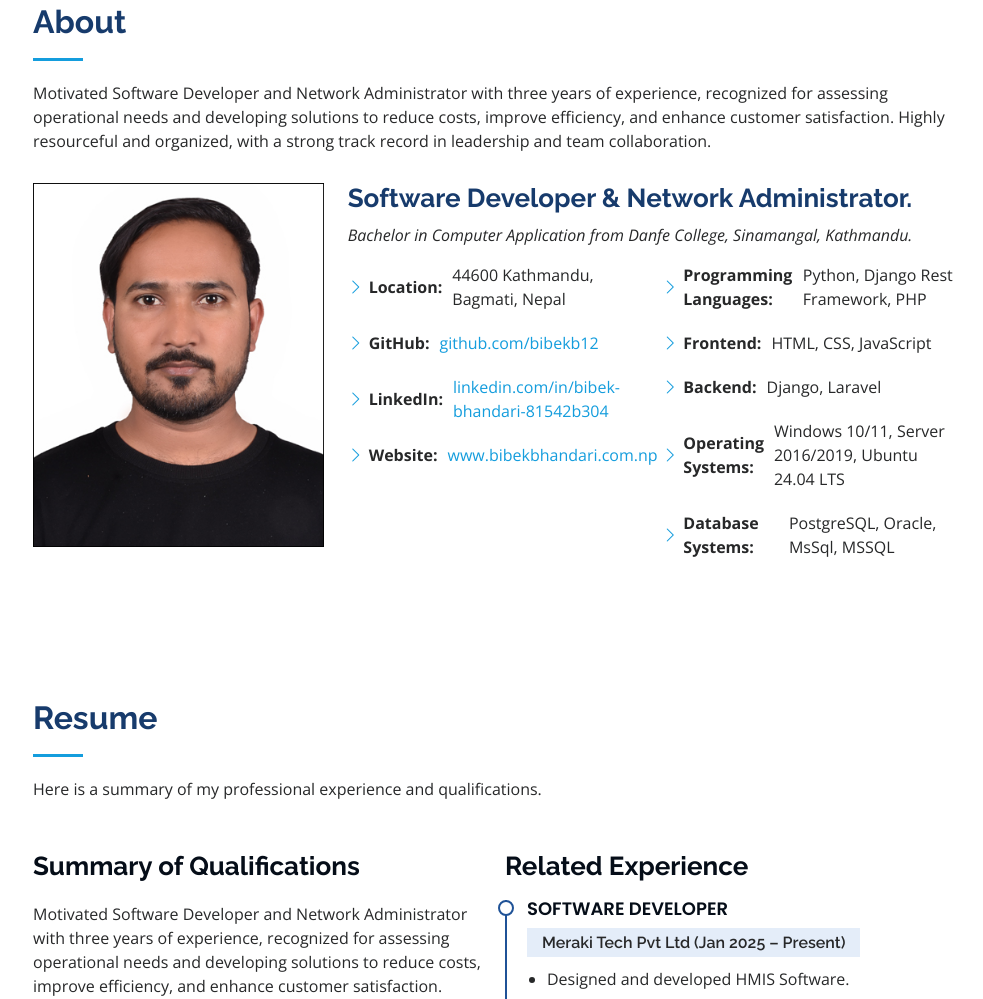
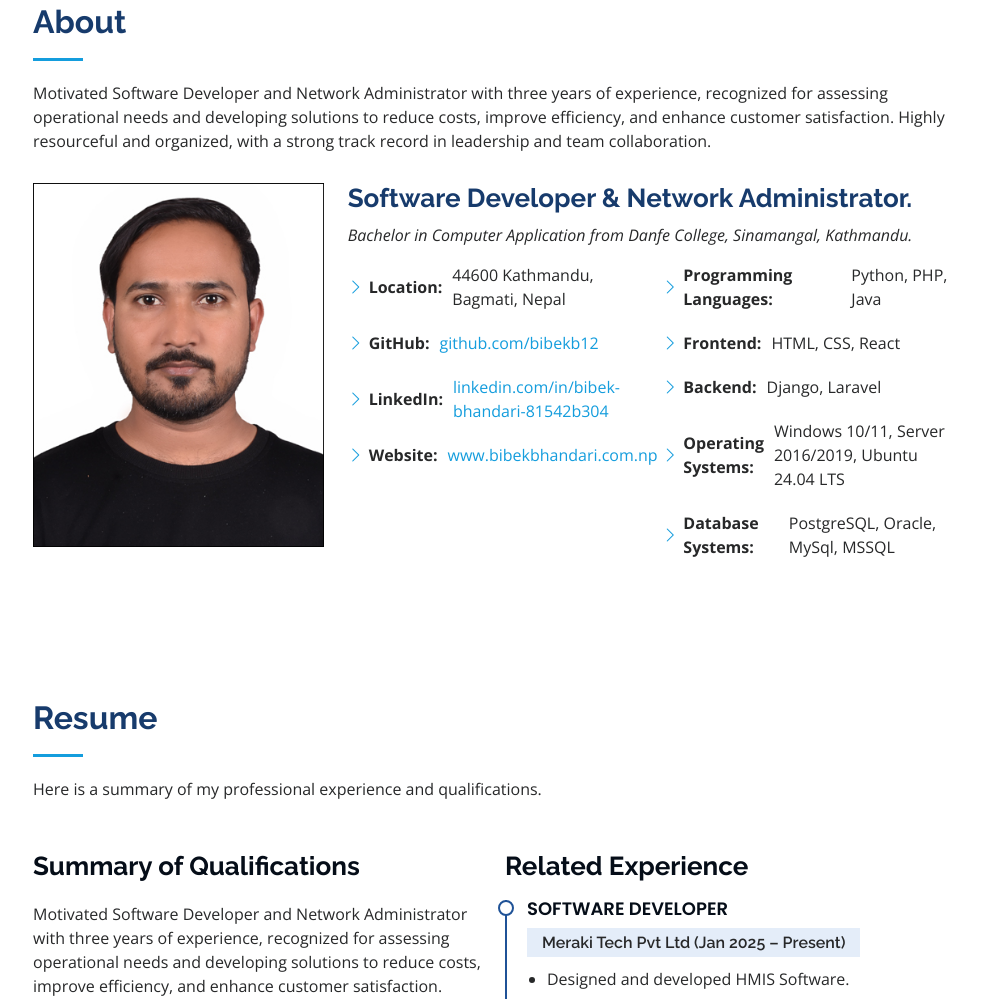
Before and after one commit to bibekb12/bibek, a plain HTML site: page index.html in a window 1280 px wide. Shown: the part 1069-2068 px from the top of the page, without its empty margins (297-1280 px from the left). Drawn offline with nearby package versions, Linux system fonts and the light colour scheme.

Commit message:
adjusted

```diff
--- a/assets/css/style.css
+++ b/assets/css/style.css
@@ -14,7 +14,7 @@
   left: 0;
   width: 100%;
   height: 70%; */
-  z-index: -1;
+  z-index: 1;
   pointer-events: auto;
 }
 /*--------------------------------------------------------------
--- a/index.html
+++ b/index.html
@@ -188,12 +188,12 @@
                     <li>
                       <i class="bi bi-chevron-right"></i>
                       <strong>Programming Languages:</strong>
-                      <span>Python, Django Rest Framework, PHP</span>
+                      <span>Python, PHP, Java</span>
                     </li>
                     <li>
                       <i class="bi bi-chevron-right"></i>
                       <strong>Frontend:</strong>
-                      <span>HTML, CSS, JavaScript</span>
+                      <span>HTML, CSS, React</span>
                     </li>
                     <li>
                       <i class="bi bi-chevron-right"></i>
@@ -209,12 +209,11 @@
                     <li>
                       <i class="bi bi-chevron-right"></i>
                       <strong>Database Systems:</strong>
-                      <span>PostgreSQL, Oracle, MsSql, MSSQL </span>
+                      <span>PostgreSQL, Oracle, MySql, MSSQL </span>
                     </li>
                   </ul>
                 </div>
               </div>
-              <p></p>
             </div>
           </div>
         </div>
```
